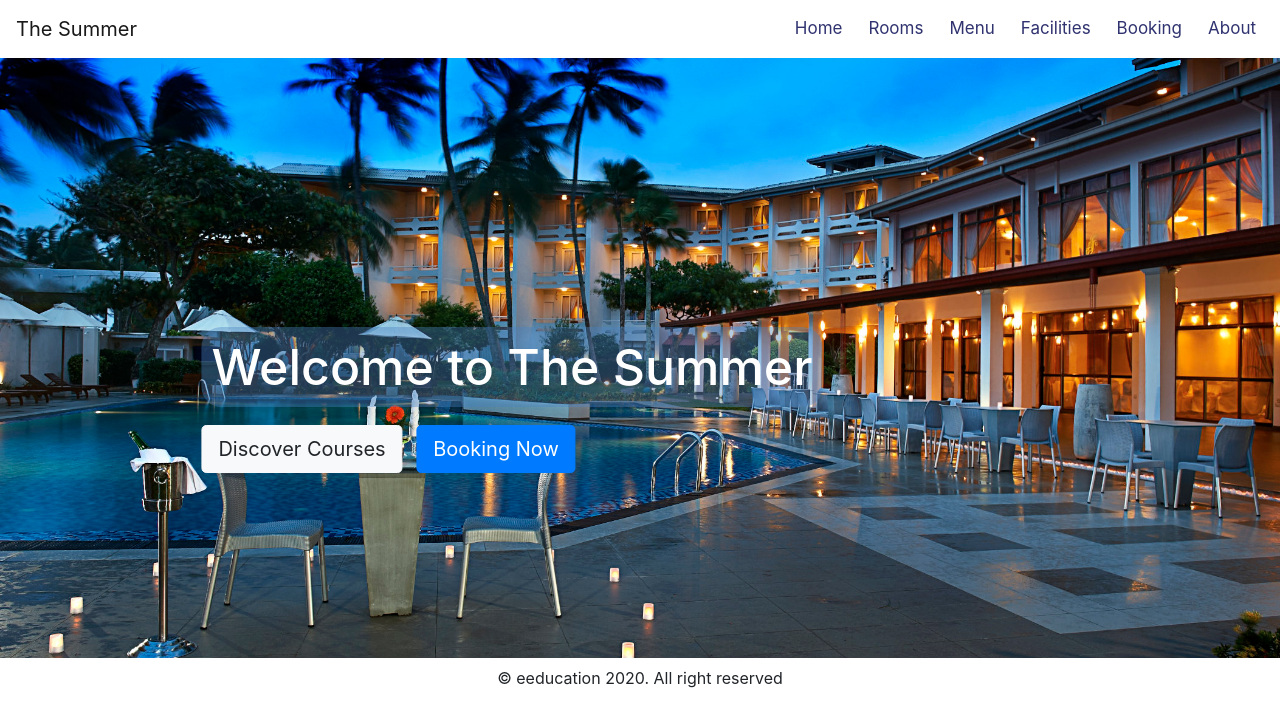
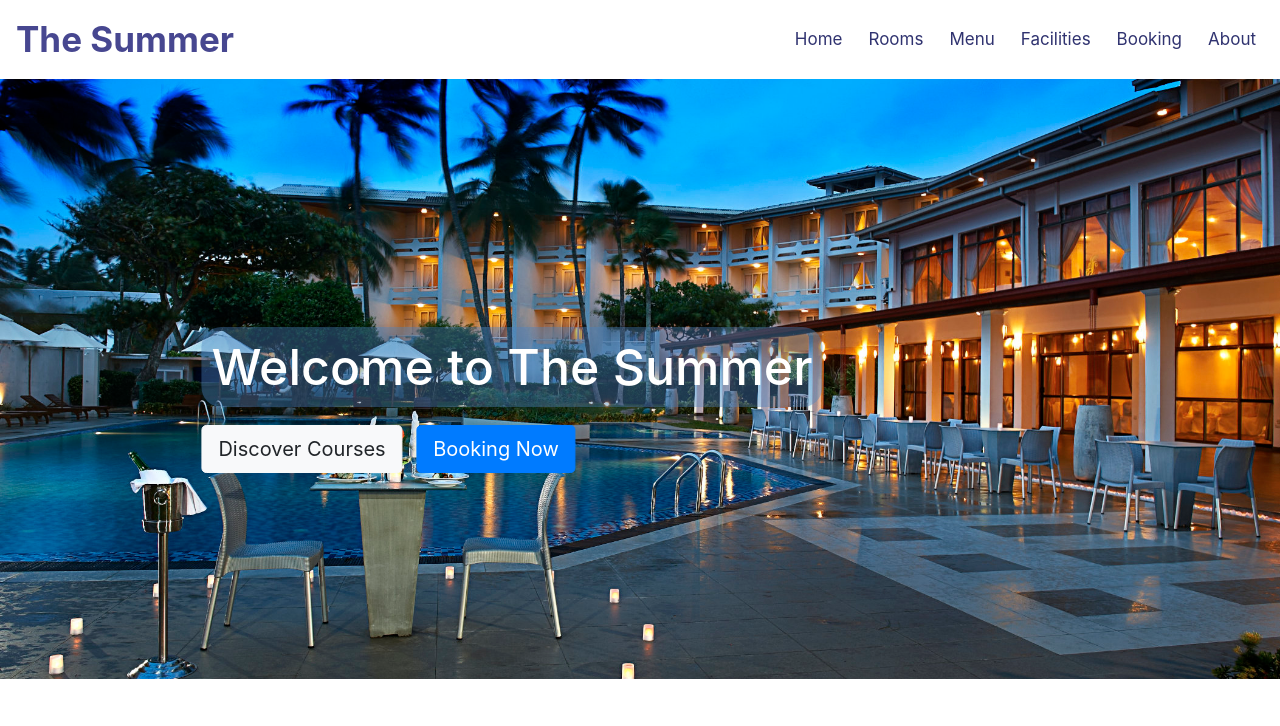
Before and after one commit to SSMalsha/The-Summer, an Angular app: page / in a window 1280 px wide. Shown: the top 726 px of the page. Built offline with nearby package versions, Linux system fonts and the light colour scheme.

Commit message:
Update app.component.html

```diff
--- a/src/app/app.component.html
+++ b/src/app/app.component.html
@@ -1,5 +1,5 @@
 <nav class="navbar navbar-expand-lg navbar-light">
-  <a class="navbar-brand" routerLink="">The Summer</a>
+  <a class="navbar-brand" routerLink="" style="font-weight:bold; font-size:35px; color:rgb(71, 71, 144)">The Summer</a>
   <button class="navbar-toggler" type="button" data-toggle="collapse" data-target="#navbarSupportedContent" aria-controls="navbarSupportedContent" aria-expanded="false" aria-label="Toggle navigation">
     <span class="navbar-toggler-icon"></span>
   </button>
@@ -31,5 +31,5 @@
 
 <!-- footer -->
 <footer class="text-center mt-2">
-  <p>&copy; eeducation 2020. All right reserved</p>
+  <p> </p>
 </footer>
```
